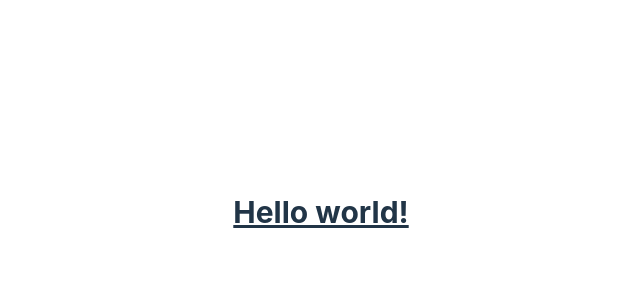
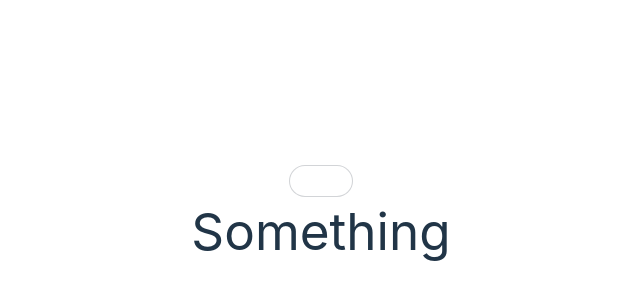
Before and after one commit to ShahryarJahanshahloo/tailwind-playground, a React (Vite) app: page / in a window 1280 px wide. Shown: the part 188-488 px from the top of the page, without its empty margins (319-959 px from the left). Built offline with nearby package versions, Linux system fonts and the light colour scheme.

Commit message:
added headlessui

```diff
--- a/package.json
+++ b/package.json
@@ -9,6 +9,8 @@
     "preview": "vite preview"
   },
   "dependencies": {
+    "@headlessui/react": "^1.7.11",
+    "daisyui": "^2.50.2",
     "react": "^18.2.0",
     "react-dom": "^18.2.0"
   },
--- a/src/App.tsx
+++ b/src/App.tsx
@@ -1,9 +1,26 @@
+import { useState } from 'react'
 import './App.css'
 
 function App() {
+  const [isDark, setDark] = useState(false)
+
+  const toggleDarkHandler = () => {
+    setDark(state => !state)
+  }
+
   return (
     <div className='App'>
-      <h1 className='text-3xl font-bold underline'>Hello world!</h1>
+      <div className={isDark ? 'dark' : ''}>
+        <input
+          type='checkbox'
+          className={`daisy-toggle daisy-toggle-lg ${
+            isDark ? 'shadow-violet-400' : 'bg-white shadow-violet'
+          }`}
+          onClick={toggleDarkHandler}
+          checked={isDark}
+        />
+        <h1 className='dark:bg-black'>Something</h1>
+      </div>
     </div>
   )
 }
--- a/tailwind.config.cjs
+++ b/tailwind.config.cjs
@@ -4,5 +4,16 @@ module.exports = {
   theme: {
     extend: {},
   },
-  plugins: [],
+  plugins: [require('daisyui')],
+  darkMode: 'class',
+  daisyui: {
+    styled: true,
+    themes: true,
+    base: true,
+    utils: true,
+    logs: true,
+    rtl: false,
+    prefix: 'daisy-',
+    darkTheme: 'dark',
+  },
 }
```
Also changed, not shown: 1 other file (tests, documents, lock files or other folders).
